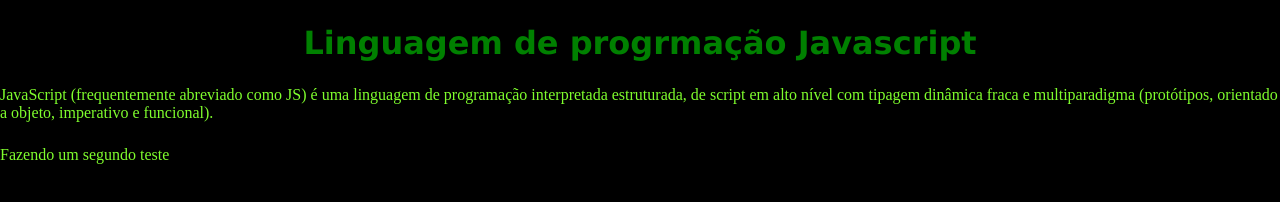
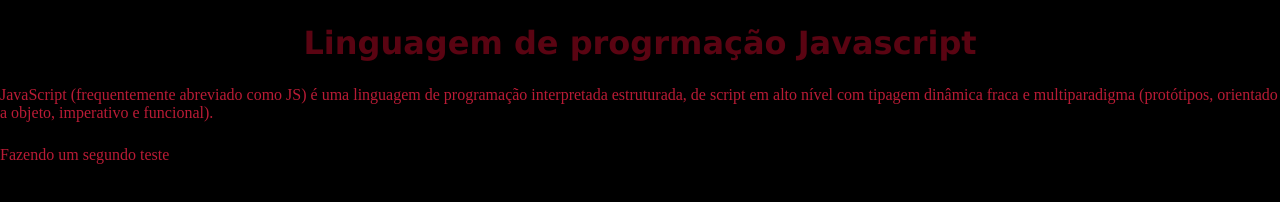
Before and after one commit to larssia/pagina, a plain HTML site: page index.html in a window 1280 px wide. Drawn offline with Linux system fonts and the light colour scheme.

Commit message:
Terceira Versão

```diff
--- a/style.css
+++ b/style.css
@@ -7,12 +7,12 @@
 }
 h1{
     text-align: center;
-    color: green;
+    color: rgb(90, 4, 18);
     margin-top: 24px;
     font-family: Verdana;
 }
 p{
-    color: rgb(127, 253, 45);
+    color: rgb(185, 27, 53);
     margin-top: 24px;
     margin-left: 24;
 }
```
